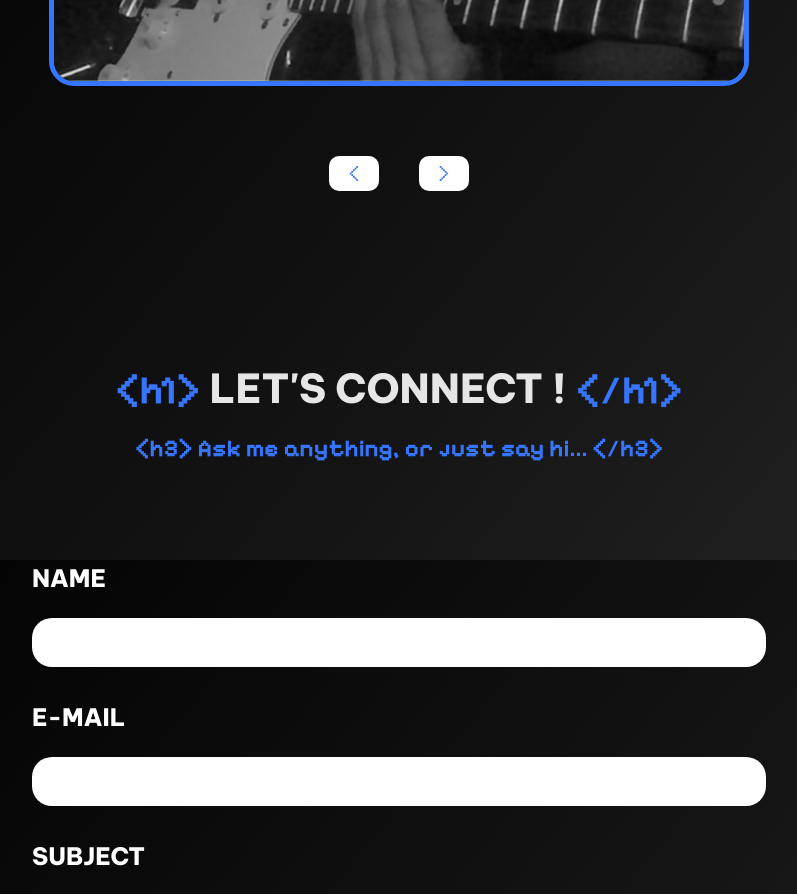
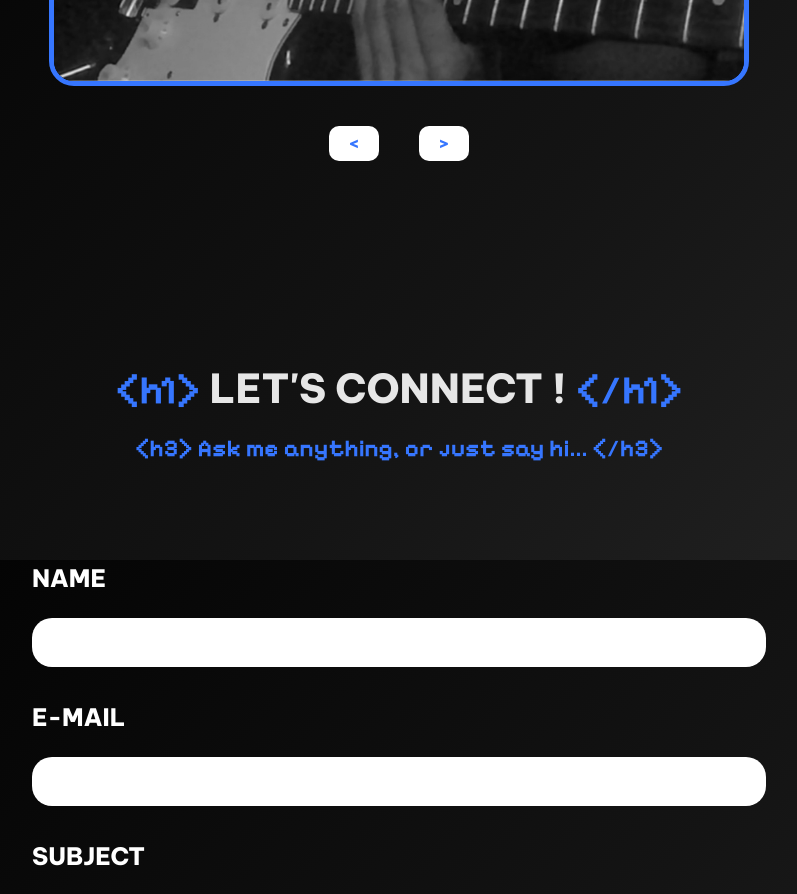
Before and after one commit to constance07/Personal-Portfolio, a Next.js app in the folder personal-portfolio/: page / in a window 1280 px wide. Shown: the part 4240-5134 px from the top of the page, without its empty margins (241-1038 px from the left). Built offline with nearby package versions, Linux system fonts and the light colour scheme; grey boxes are pictures that could not be loaded.

Commit message:
Update 25: Button Style

```diff
--- a/personal-portfolio/app/components/blog.tsx
+++ b/personal-portfolio/app/components/blog.tsx
@@ -142,8 +142,8 @@ export default function Blog(){
             </div>
 
         <div id ='controlButtons'>
-            <button id = "embla__prev" className={pixelify_Sans.className} onClick={scrollPrev}>&lt;</button>
-            <button id="embla__next" className={pixelify_Sans.className} onClick={scrollNext}>&gt;</button>
+            <button id = "embla__prev" className={be_Vietnam_Pro.className} onClick={scrollPrev}>&lt;</button>
+            <button id="embla__next" className={be_Vietnam_Pro.className} onClick={scrollNext}>&gt;</button>
         </div>
 
         </div>
--- a/personal-portfolio/app/globals.css
+++ b/personal-portfolio/app/globals.css
@@ -388,7 +388,7 @@ html{
       transform: translateY(-3px);
       transition:0.22s ease-in;
     }#techItem:hover{
-
+       box-shadow: 1px 2px 5px rgba(255, 255, 255, 0.79);
       transition: 0.2s ease-in;
     }.discWrapper{
       display: flex;
@@ -486,7 +486,7 @@ html{
   }#embla__prev,#embla__next{
       margin-top: 25px;
       border: 20px;
-      width: 130px;
+      width: 50px;
       height: 35px;
       border-radius: 10px;
       font-size: 18px;
@@ -1302,9 +1302,9 @@ html{
     width: 100%;
   }.embla{
       width: 700px;
-      height: 500px;
+      height: 475px;
     }#embla__prev,#embla__next{
-      margin-top: 5px;
+      margin-top: 0px;
     }.embla__slide{
       height: 425px;
       width: 105%;
```
